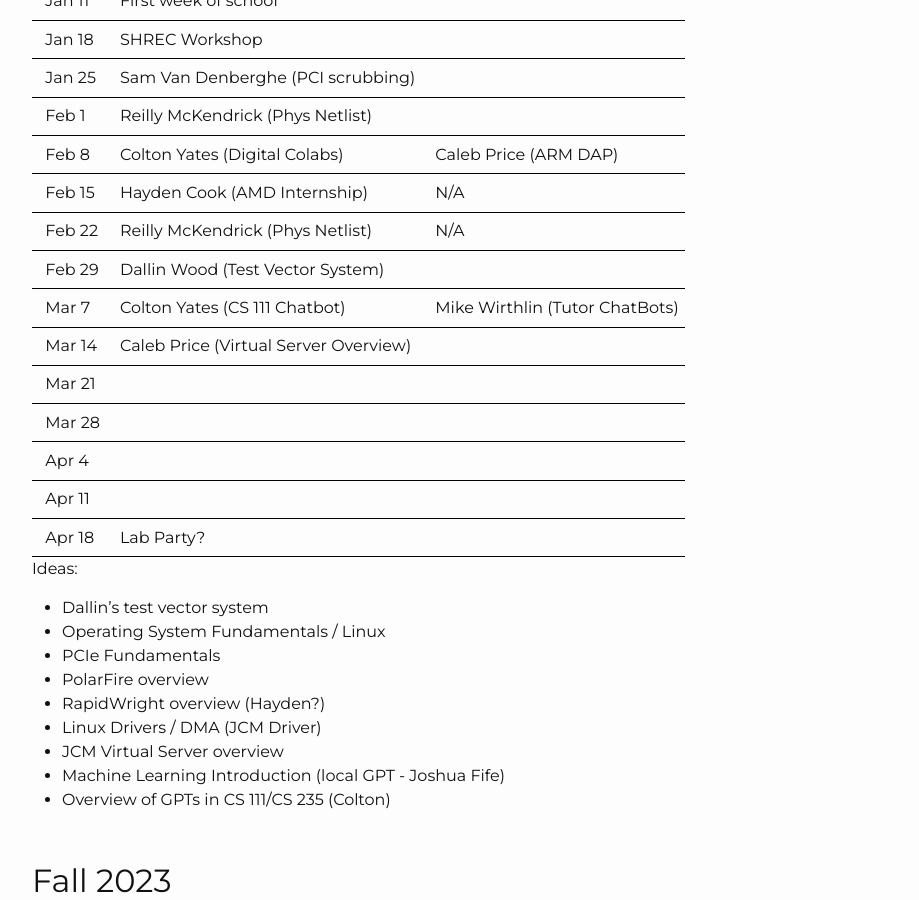
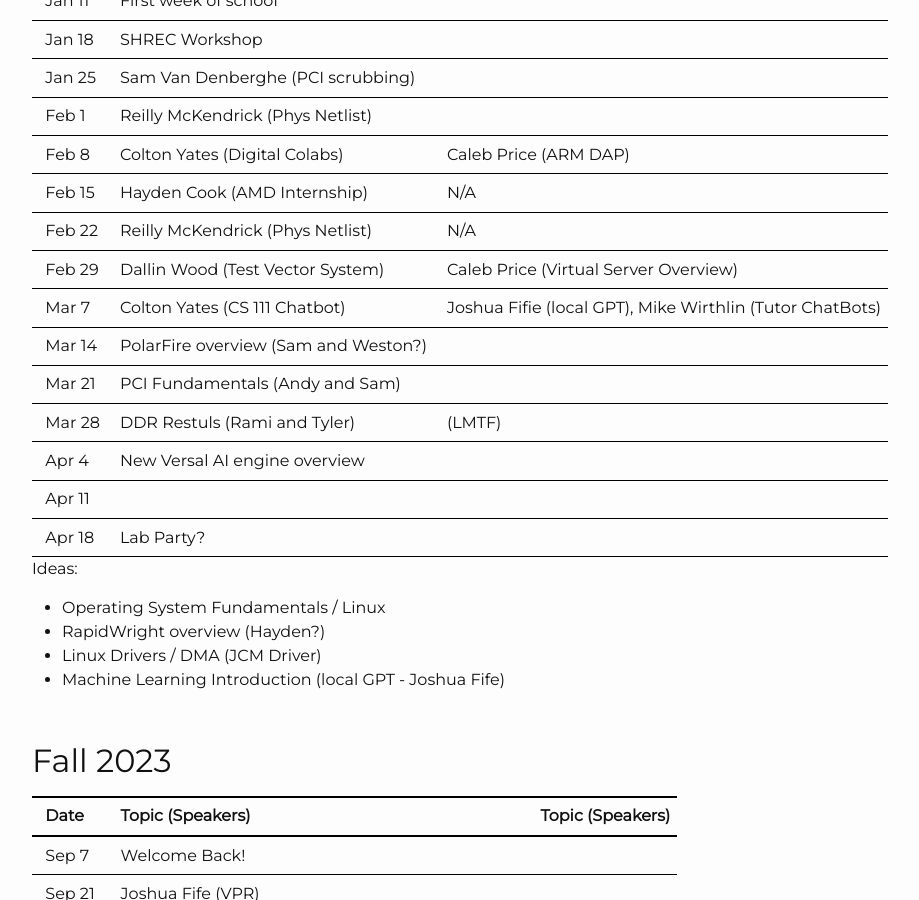
Before and after one commit to byuccl/byuccl.github.io, a Jekyll site: the page built from pages/schedule.md, in a window 1280 px wide and 900 px high, scrolled down 314 px. Shown: the whole window, without its empty margins (53-972 px from the left). Built offline with Jekyll 4.4.1, drawn with Linux system fonts in a browser that asks for light colours; nearby versions of some CDN libraries.

Commit message:
Updated schedule

```diff
--- a/pages/schedule.md
+++ b/pages/schedule.md
@@ -16,25 +16,20 @@
 |Feb 8      | Colton Yates (Digital Colabs)                 |  Caleb Price (ARM DAP)    |
 |Feb 15     | Hayden Cook (AMD Internship)                  |  N/A                      |
 |Feb 22     | Reilly McKendrick (Phys Netlist)              |  N/A                      |
-|Feb 29     | Dallin Wood (Test Vector System)              |                           |
-|Mar 7      | Colton Yates (CS 111 Chatbot)                 | Mike Wirthlin (Tutor ChatBots) |
-|Mar 14     | Caleb Price (Virtual Server Overview)         |                           |
-|Mar 21     |                                               |                           |
-|Mar 28     |                                               |                           |
-|Apr 4      |                                               |                           |
+|Feb 29     | Dallin Wood (Test Vector System)              | Caleb Price (Virtual Server Overview) |
+|Mar 7      | Colton Yates (CS 111 Chatbot)                 | Joshua Fifie (local GPT), Mike Wirthlin (Tutor ChatBots) |
+|Mar 14     | PolarFire overview (Sam and Weston?)          |                           |
+|Mar 21     | PCI Fundamentals (Andy and Sam)               |                           |
+|Mar 28     | DDR Restuls (Rami and Tyler)                  |  (LMTF)                   |
+|Apr 4      | New Versal AI engine overview                 |                           |
 |Apr 11     |                                               |                           |
 |Apr 18     | Lab Party?                                    |                           |
 
 Ideas:
-* Dallin's test vector system
 * Operating System Fundamentals / Linux
-* PCIe Fundamentals
-* PolarFire overview
 * RapidWright overview (Hayden?)
 * Linux Drivers / DMA (JCM Driver)
-* JCM Virtual Server overview
 * Machine Learning Introduction (local GPT - Joshua Fife)
-* Overview of GPTs in CS 111/CS 235 (Colton)
 
 ## Fall 2023
 
```
